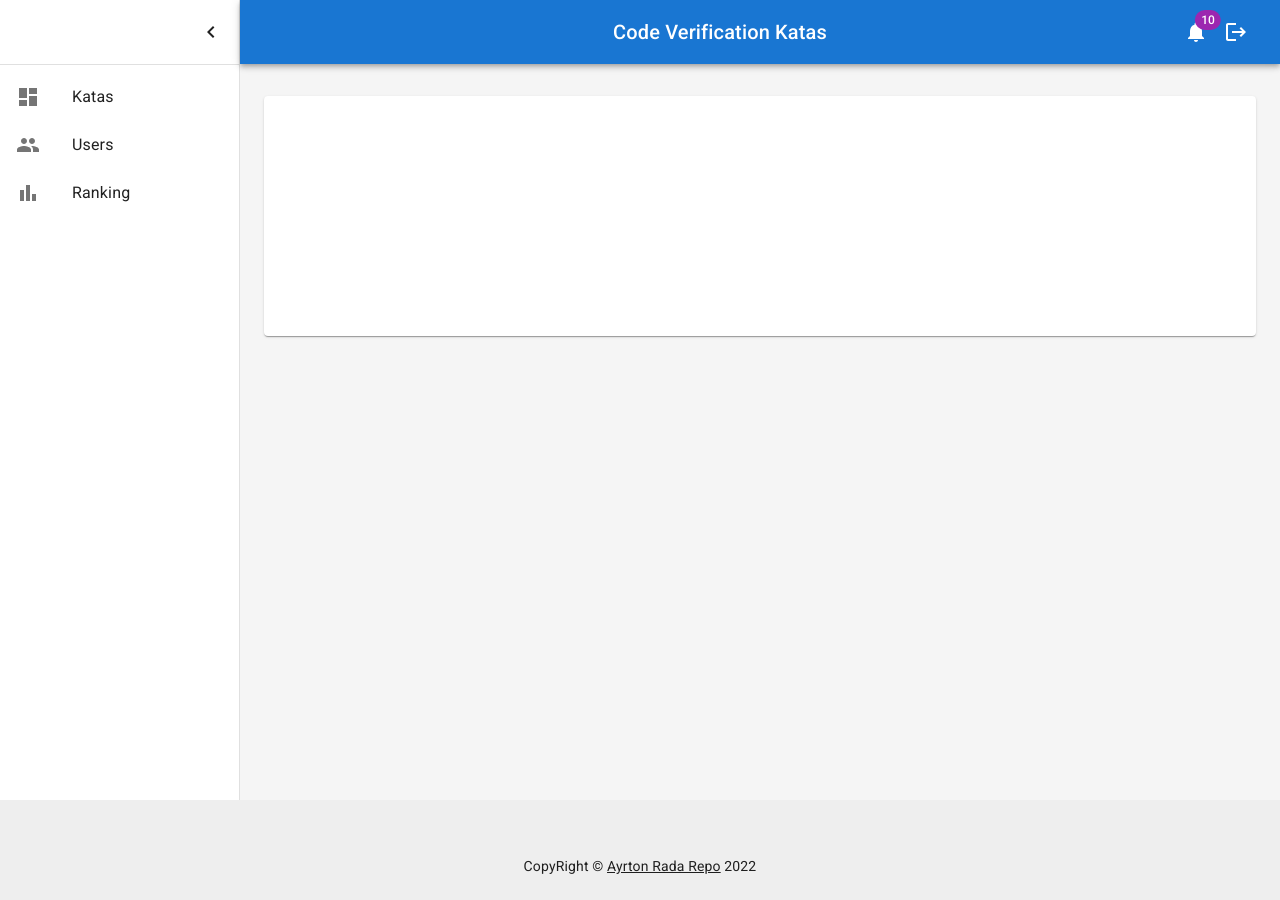
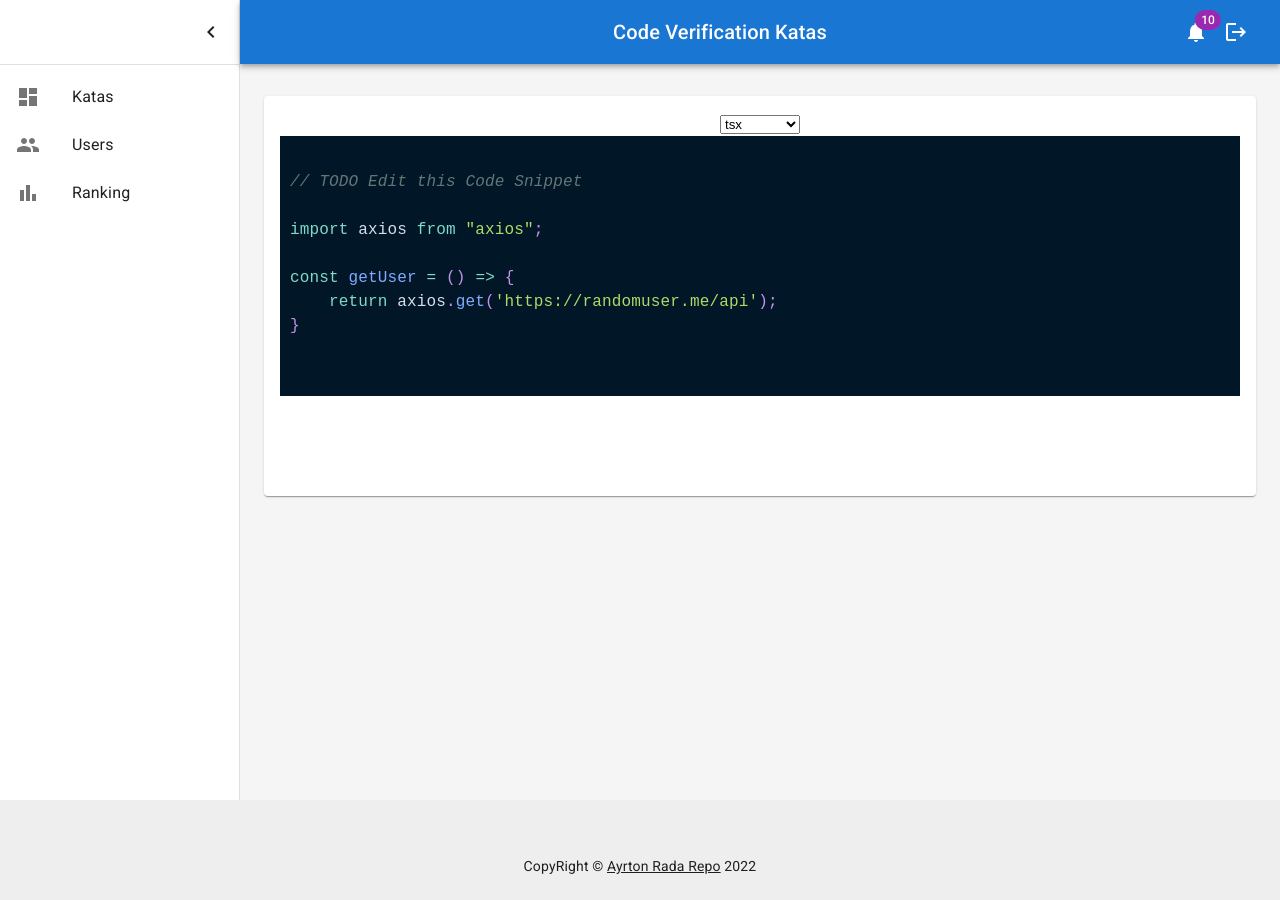
Before and after one commit to AyrtonRada/React-code-verifier-frontend, a React (Create React App) app in the folder code-verifier-front/: page / in a window 1280 px wide. Built offline with nearby package versions, Linux system fonts and the light colour scheme.

Commit message:
Editor de codigo terminado

```diff
--- a/code-verifier-front/package.json
+++ b/code-verifier-front/package.json
@@ -10,6 +10,11 @@
     "@testing-library/jest-dom": "^5.16.4",
     "@testing-library/react": "^13.1.1",
     "@testing-library/user-event": "^13.5.0",
+    "@tiptap/extension-code-block-lowlight": "^2.0.0-beta.68",
+    "@tiptap/extension-document": "^2.0.0-beta.15",
+    "@tiptap/extension-paragraph": "^2.0.0-beta.23",
+    "@tiptap/extension-text": "^2.0.0-beta.15",
+    "@tiptap/react": "^2.0.0-beta.109",
     "@types/jest": "^27.4.1",
     "@types/node": "^16.11.31",
     "@types/react": "^18.0.8",
@@ -22,6 +27,7 @@
     "react-dom": "^18.1.0",
     "react-router-dom": "^6.3.0",
     "react-scripts": "5.0.1",
+    "react-simple-code-editor": "^0.11.0",
     "typescript": "^4.6.3",
     "web-vitals": "^2.1.4",
     "yup": "^0.32.11"
--- a/code-verifier-front/src/components/dashboard/Dashboard.tsx
+++ b/code-verifier-front/src/components/dashboard/Dashboard.tsx
@@ -32,6 +32,7 @@ import Paper from '@mui/material/Paper';
 
 // List for the menu
 import { MenuItems } from './MenuItems';
+import { NewEditor } from '../editor/NewEditor';
 
 
 // Width for Drawer Menu
@@ -195,8 +196,11 @@ export const Dashboard = () => {
                                 p: 2,
                                 display: 'flex',
                                 flexDirection: 'column',
-                                height: 240
+                                height: 400
                             }}>
+                                {/* Code Editor */}
+                                <NewEditor />
+                                {/* <TipTapEditor /> */}
                             </Paper>
                         </Grid>
                     </Container>
--- /dev/null
+++ b/code-verifier-front/src/components/editor/NewEditor.tsx
@@ -0,0 +1,88 @@
+import React, { Fragment, useState } from 'react';
+import Editor from 'react-simple-code-editor'
+import Highlight, { defaultProps, Language } from 'prism-react-renderer';
+import theme from 'prism-react-renderer/themes/nightOwl';
+
+
+const codeSnippet =
+    `
+// TODO Edit this Code Snippet
+
+import axios from "axios";
+
+const getUser = () => {
+    return axios.get('https://randomuser.me/api');
+}
+
+`
+
+// Define Styles for Editor
+const styles: any = {
+    root: {
+        boxSizing: 'border-box',
+        fontFamily: '"Dank Mono", "Fira Code", monospace',
+        ...theme.plain
+    }
+}
+
+
+const languages: Language[] = [
+    "tsx",
+    "typescript",
+    "javascript",
+    "jsx",
+    "python",
+    "json",
+    "go"
+]
+
+
+// Highlight Component
+const HighlightElement = (code: string) => (
+    <Highlight {...defaultProps} theme={theme} code={code} language={languages[0]}>
+        {({ className, style, tokens, getLineProps, getTokenProps }) => (
+            <Fragment>
+                {tokens.map((line, i) => (
+                    <div {...getLineProps({ line, key: i })}>
+                        {line.map((token, key) => <span {...getTokenProps({ token, key })} />)}
+                    </div>
+                ))}
+            </Fragment>
+        )}
+    </Highlight>
+);
+
+
+export const NewEditor = () => {
+
+    const [code, setCode] = useState(codeSnippet);
+    const [languageSelected, setLanguageSelected] = useState(languages[1]);
+
+    const handleLanguageChange = (newValue: any) => {
+        setLanguageSelected(newValue);
+    }
+
+    const handleCodeChange = (newCode: string) => {
+        setCode(newCode);
+    }
+
+    return (
+        <div>
+            <select>
+
+                { languages.map((language, index) => (
+                    <option onChange={(value) => handleLanguageChange(value)} value={language} key={index}>{language}</option>
+                ))}
+
+            </select>
+            <Editor
+                value={code}
+                onValueChange={handleCodeChange}
+                highlight={HighlightElement}
+                padding={10}
+                style={styles.root}
+            />
+        </div>
+    )
+
+}
```
Also changed, not shown: code-verifier-front/src/components/editor/CodeBlock.tsx (added, +36 -0 lines), code-verifier-front/src/components/editor/TipTapEditor.tsx (added, +56 -0 lines), code-verifier-front/src/components/editor/styles/codeBlock.scss (added, +9 -0 lines), code-verifier-front/src/components/editor/styles/mainStyles.scss (added, +73 -0 lines), 1 other file (tests, documents, lock files or other folders).
